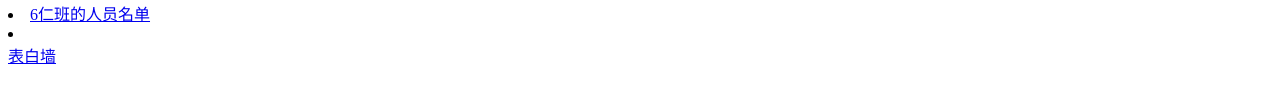
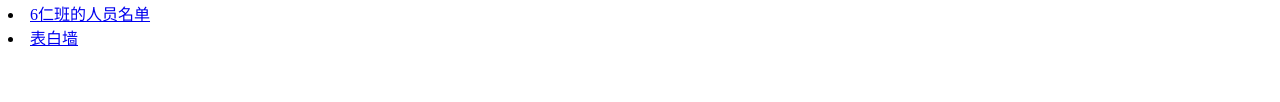
Before and after one commit to asdrtyuiogh218/6-r, a plain HTML site: page index.html in a window 1280 px wide. Shown: the part 434-536 px from the top of the page. Drawn offline with Linux system fonts and the light colour scheme.

Commit message:
Update index.html

```diff
--- a/index.html
+++ b/index.html
@@ -17,7 +17,7 @@
         <video src="6R毕业">浏览器无法载入影片</video>
         </br>
         <li><a href="人员名单.html">6仁班的人员名单</a></li>
-        <li></li><a href="表白墙.html">表白墙</a></li>
+        <li><a href="表白墙.html">表白墙</a></li>
 
     </body>
 </html>
```
